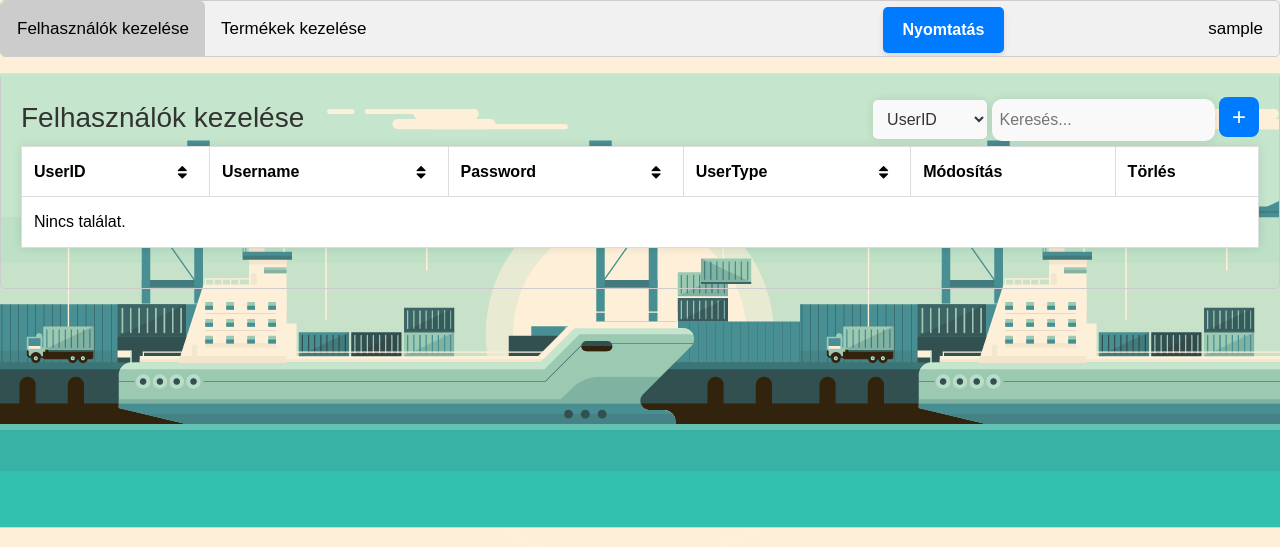
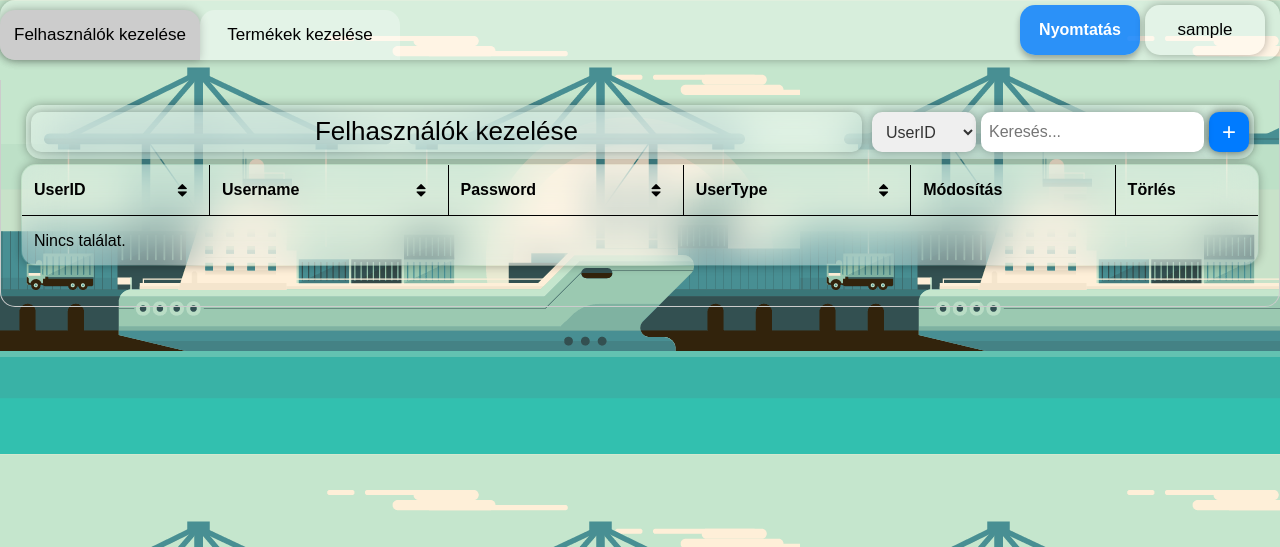
Before and after one commit to lultar/Leltar, a PHP site: page /admin/admin.php in a window 1280 px wide. Shown: the top 547 px of the page. Run offline with PHP 8.4, Linux system fonts and the light colour scheme; the visitor is signed in with stand-in values (Sample User, id 1); data that the repository does not hold is empty.

Commit message:
UI UPDATE big time YAY
this took forever please kill me right now im waititng

please

kill

mee

```diff
--- a/prod/admin/admin.php
+++ b/prod/admin/admin.php
@@ -38,22 +38,29 @@
 
 <!DOCTYPE html>
 <html>
+
 <head>
     <meta name="viewport" content="width=device-width, initial-scale=1">
     <link rel="icon" type="image/x-icon" href="/Leltar/prod/imgs/colored/icons8-quantum-64.png">
     <link rel="stylesheet" href="https://cdnjs.cloudflare.com/ajax/libs/font-awesome/4.7.0/css/font-awesome.min.css">
-    <link href="https://cdn.jsdelivr.net/npm/bootstrap@5.3.3/dist/css/bootstrap.min.css" rel="stylesheet" integrity="sha384-QWTKZyjpPEjISv5WaRU9OFeRpok6YctnYmDr5pNlyT2bRjXh0JMhjY6hW+ALEwIH" crossorigin="anonymous">
+    <link href="https://cdn.jsdelivr.net/npm/bootstrap@5.3.3/dist/css/bootstrap.min.css" rel="stylesheet"
+        integrity="sha384-QWTKZyjpPEjISv5WaRU9OFeRpok6YctnYmDr5pNlyT2bRjXh0JMhjY6hW+ALEwIH" crossorigin="anonymous">
     <link rel="stylesheet" href="styles.css">
 </head>
+
 <body>
     <div class="tab">
-        <button class="tablinks" onclick="changeTab(event, 'Felhasznalo')">Felhasználók kezelése</button>
+        <div class="tabs">
+            <button id="first-tab" class="tablinks" onclick="changeTab(event, 'Felhasznalo')">Felhasználók kezelése</button>
             <button class="tablinks" onclick="changeTab(event, 'Termek')">Termékek kezelése</button>
+        </div>
+        <div class="other-tabs">
             <a class="print" href="print.php">Nyomtatás</a>
             <div class="dropdown" style="float: right;">
-        <button class="tablinks"><?php echo htmlspecialchars($username); ?></button>
+                <button id="user" class="tablinks"><?php echo htmlspecialchars($username); ?></button>
                 <div class="dropdown-content">
                     <a href="/Leltar/prod/logout.php">Kijelentkezés</a>
+                </div>
             </div>
         </div>
     </div>
@@ -84,7 +91,8 @@
                     <th data-column="Users.UserID" data-dir="ASC" class="ths">UserID<i class="fa fa-sort"></i></th>
                     <th data-column="Users.Username" data-dir="ASC" class="ths">Username<i class="fa fa-sort"></i></th>
                     <th data-column="Users.Password" data-dir="ASC" class="ths">Password<i class="fa fa-sort"></i></th>
-                    <th data-column="UserTypes.UserTypeName" data-dir="ASC" class="ths">UserType<i class="fa fa-sort"></i></th>
+                    <th data-column="UserTypes.UserTypeName" data-dir="ASC" class="ths">UserType<i
+                            class="fa fa-sort"></i></th>
                     <th>Módosítás</th>
                     <th>Törlés</th>
                 </tr>
@@ -97,8 +105,11 @@
                     <td><?php echo htmlspecialchars($user['Username']); ?></td>
                     <td><?php echo htmlspecialchars($user['Password']); ?></td>
                     <td><?php echo htmlspecialchars($user['UserTypeName']); ?></td>
-                        <td><button onclick="Modositas(<?php echo $user['UserID']; ?>, '<?php echo htmlspecialchars($user['Username']); ?>', '<?php echo htmlspecialchars($user['Password']); ?>', '<?php echo htmlspecialchars($user['UserTypeID']); ?>')" class="btn btn-primary">Módosítás</button></td>
-                        <td><button onclick="Torles(<?php echo $user['UserID']; ?>)" class="btn btn-danger">Törlés</button></td>
+                    <td><button
+                            onclick="Modositas(<?php echo $user['UserID']; ?>, '<?php echo htmlspecialchars($user['Username']); ?>', '<?php echo htmlspecialchars($user['Password']); ?>', '<?php echo htmlspecialchars($user['UserTypeID']); ?>')"
+                            class="btn btn-primary">Módosítás</button></td>
+                    <td><button onclick="Torles(<?php echo $user['UserID']; ?>)" class="btn btn-danger">Törlés</button>
+                    </td>
                 </tr>
                 <?php endforeach; ?>
                 <?php else: ?>
@@ -133,11 +144,15 @@
                 <tr>
                     <th data-column="Items.ItemID" data-dir="ASC" class="ths">ItemID<i class="fa fa-sort"></i></th>
                     <th data-column="Items.ItemName" data-dir="ASC" class="ths">ItemName<i class="fa fa-sort"></i></th>
-                    <th data-column="Items.Description" data-dir="ASC" class="ths">Description<i class="fa fa-sort"></i></th>
+                    <th data-column="Items.Description" data-dir="ASC" class="ths">Description<i class="fa fa-sort"></i>
+                    </th>
                     <th data-column="Items.Quantity" data-dir="ASC" class="ths">Quantity<i class="fa fa-sort"></i></th>
-                    <th data-column="Items.RealQuantity" data-dir="ASC" class="ths">RealQuantity<i class="fa fa-sort"></i></th>
-                    <th data-column="MeasurementTypes.MeasurementType" data-dir="ASC" class="ths">MeasurementType<i class="fa fa-sort"></i></th>
-                    <th data-column="Shelves.ShelfName" data-dir="ASC" class="ths">ShelfName<i class="fa fa-sort"></i></th>
+                    <th data-column="Items.RealQuantity" data-dir="ASC" class="ths">RealQuantity<i
+                            class="fa fa-sort"></i></th>
+                    <th data-column="MeasurementTypes.MeasurementType" data-dir="ASC" class="ths">MeasurementType<i
+                            class="fa fa-sort"></i></th>
+                    <th data-column="Shelves.ShelfName" data-dir="ASC" class="ths">ShelfName<i class="fa fa-sort"></i>
+                    </th>
                     <th>Módosítás</th>
                     <th>Törlés</th>
                 </tr>
@@ -153,8 +168,11 @@
                     <td><?php echo htmlspecialchars($product['RealQuantity']); ?></td>
                     <td><?php echo htmlspecialchars($product['MeasurementType']); ?></td>
                     <td><?php echo htmlspecialchars($product['ShelfName']); ?></td>
-                            <td><button onclick="showEditProductModal(<?php echo $product['ItemID']; ?>, '<?php echo htmlspecialchars($product['ItemName']); ?>', '<?php echo htmlspecialchars($product['Description']); ?>', <?php echo $product['Quantity']; ?>, <?php echo $product['RealQuantity']; ?>, '<?php echo htmlspecialchars($product['MeasurementType']); ?>', '<?php echo htmlspecialchars($product['ShelfName']); ?>')" class="btn btn-primary">Módosítás</button></td>
-                            <td><button onclick="deleteProduct(<?php echo $product['ItemID']; ?>)" class="btn btn-danger">Törlés</button></td>
+                    <td><button
+                            onclick="showEditProductModal(<?php echo $product['ItemID']; ?>, '<?php echo htmlspecialchars($product['ItemName']); ?>', '<?php echo htmlspecialchars($product['Description']); ?>', <?php echo $product['Quantity']; ?>, <?php echo $product['RealQuantity']; ?>, '<?php echo htmlspecialchars($product['MeasurementType']); ?>', '<?php echo htmlspecialchars($product['ShelfName']); ?>')"
+                            class="btn btn-primary">Módosítás</button></td>
+                    <td><button onclick="deleteProduct(<?php echo $product['ItemID']; ?>)"
+                            class="btn btn-danger">Törlés</button></td>
                 </tr>
                 <?php endforeach; ?>
                 <?php else: ?>
@@ -167,7 +185,8 @@
     </div>
 
     <!-- Modal -->
-    <div class="modal fade" id="editModal" tabindex="-1" role="dialog" aria-labelledby="editModalLabel" aria-hidden="true">
+    <div class="modal fade" id="editModal" tabindex="-1" role="dialog" aria-labelledby="editModalLabel"
+        aria-hidden="true">
         <div class="modal-dialog" role="document">
             <div class="modal-content">
                 <div class="modal-header">
@@ -188,14 +207,16 @@
                     </form>
                 </div>
                 <div class="modal-footer">
-                    <button type="button" class="btn btn-secondary" data-dismiss="modal" onclick="closeModal()">Mégse</button>
+                    <button type="button" class="btn btn-secondary" data-dismiss="modal"
+                        onclick="closeModal()">Mégse</button>
                     <button type="button" class="btn btn-primary" onclick="updateUser()">Mentés</button>
                 </div>
             </div>
         </div>
     </div>
 
-    <div class="modal fade" id="rogzitModal" tabindex="-1" role="dialog" aria-labelledby="rogzitModalLabel" aria-hidden="true">
+    <div class="modal fade" id="rogzitModal" tabindex="-1" role="dialog" aria-labelledby="rogzitModalLabel"
+        aria-hidden="true">
         <div class="modal-dialog" role="document">
             <div class="modal-content">
                 <div class="modal-header">
@@ -216,7 +237,8 @@
                     </form>
                 </div>
                 <div class="modal-footer">
-                    <button type="button" class="btn btn-secondary" data-dismiss="modal" onclick="closeModal()">Mégse</button>
+                    <button type="button" class="btn btn-secondary" data-dismiss="modal"
+                        onclick="closeModal()">Mégse</button>
                     <button type="button" class="btn btn-primary" onclick="rogzit()">Hozzáadás</button>
                 </div>
             </div>
@@ -224,7 +246,8 @@
     </div>
 
     <!-- Modal for editing products -->
-    <div class="modal fade" id="editProductModal" tabindex="-1" role="dialog" aria-labelledby="editProductModalLabel" aria-hidden="true">
+    <div class="modal fade" id="editProductModal" tabindex="-1" role="dialog" aria-labelledby="editProductModalLabel"
+        aria-hidden="true">
         <div class="modal-dialog" role="document">
             <div class="modal-content">
                 <div class="modal-header">
@@ -251,7 +274,8 @@
                     </form>
                 </div>
                 <div class="modal-footer">
-                    <button type="button" class="btn btn-secondary" data-dismiss="modal" onclick="closeModal()">Mégse</button>
+                    <button type="button" class="btn btn-secondary" data-dismiss="modal"
+                        onclick="closeModal()">Mégse</button>
                     <button type="button" class="btn btn-primary" onclick="updateProduct()">Mentés</button>
                 </div>
             </div>
@@ -259,7 +283,8 @@
     </div>
 
     <!-- Modal for adding products -->
-    <div class="modal fade" id="addProductModal" tabindex="-1" role="dialog" aria-labelledby="addProductModalLabel" aria-hidden="true">
+    <div class="modal fade" id="addProductModal" tabindex="-1" role="dialog" aria-labelledby="addProductModalLabel"
+        aria-hidden="true">
         <div class="modal-dialog" role="document">
             <div class="modal-content">
                 <div class="modal-header">
@@ -285,7 +310,8 @@
                     </form>
                 </div>
                 <div class="modal-footer">
-                    <button type="button" class="btn btn-secondary" data-dismiss="modal" onclick="closeModal()">Mégse</button>
+                    <button type="button" class="btn btn-secondary" data-dismiss="modal"
+                        onclick="closeModal()">Mégse</button>
                     <button type="button" class="btn btn-primary" onclick="addProduct()">Hozzáadás</button>
                 </div>
             </div>
@@ -293,7 +319,9 @@
     </div>
     <script src="https://code.jquery.com/jquery-3.5.1.min.js"></script>
     <script src="https://maxcdn.bootstrapcdn.com/bootstrap/4.5.2/js/bootstrap.min.js"></script>
-    <script src="https://cdn.jsdelivr.net/npm/bootstrap@5.3.3/dist/js/bootstrap.bundle.min.js" integrity="sha384-YvpcrYf0tY3lHB60NNkmXc5s9fDVZLESaAA55NDzOxhy9GkcIdslK1eN7N6jIeHz" crossorigin="anonymous"></script>
+    <script src="https://cdn.jsdelivr.net/npm/bootstrap@5.3.3/dist/js/bootstrap.bundle.min.js"
+        integrity="sha384-YvpcrYf0tY3lHB60NNkmXc5s9fDVZLESaAA55NDzOxhy9GkcIdslK1eN7N6jIeHz" crossorigin="anonymous">
+    </script>
 
     <script>
     function changeTab(evt, cityName) {
@@ -450,7 +478,8 @@
             }
         };
 
-            var data = 'username=' + encodeURIComponent(username) + '&password=' + encodeURIComponent(password) + '&user_type=' + encodeURIComponent(userType);
+        var data = 'username=' + encodeURIComponent(username) + '&password=' + encodeURIComponent(password) +
+            '&user_type=' + encodeURIComponent(userType);
 
         xhr.send(data);
     }
@@ -497,11 +526,11 @@
         document.getElementById('addProductForm').submit();
     }
 
-        document.addEventListener("DOMContentLoaded", function () {
+    document.addEventListener("DOMContentLoaded", function() {
         function fetchUsers(orderColumn, orderDir) {
             const xhr = new XMLHttpRequest();
             xhr.open('GET', `fetch_users.php?orderColumn=${orderColumn}&orderDir=${orderDir}`, true);
-                xhr.onload = function () {
+            xhr.onload = function() {
                 if (xhr.status === 200) {
                     const users = JSON.parse(xhr.responseText);
                     renderUserTable(users);
@@ -514,7 +543,7 @@
         function fetchItems(orderColumn, orderDir) {
             const xhr = new XMLHttpRequest();
             xhr.open('GET', `fetch_items.php?orderColumn=${orderColumn}&orderDir=${orderDir}`, true);
-                xhr.onload = function () {
+            xhr.onload = function() {
                 if (xhr.status === 200) {
                     const items = JSON.parse(xhr.responseText);
                     renderItemTable(items);
@@ -590,7 +619,7 @@
         }
 
         document.querySelectorAll("th[data-column]").forEach(th => {
-                th.addEventListener("click", function () {
+            th.addEventListener("click", function() {
                 const orderColumn = this.getAttribute("data-column");
                 const currentDir = this.getAttribute("data-dir");
                 const newDir = currentDir === "ASC" ? "DESC" : "ASC";
@@ -607,9 +636,9 @@
         fetchUsers("Users.UserID", "ASC");
         fetchItems("Items.ItemID", "ASC");
     });
-
     </script>
 </body>
+
 </html>
 
 <?php
--- a/prod/admin/styles.css
+++ b/prod/admin/styles.css
@@ -10,10 +10,10 @@
 body {
     line-height: 1.6;
     font-family: Arial, sans-serif;
-    background-image: url('/Leltar/prod/imgs/bacground.gif');
+    background-image: url('/Leltar/prod/imgs/background.gif');
     background-color: #feefd8;
-    background-repeat: repeat-x;
-    color: #333;
+    background-repeat: repeat;
+    color: rgba(255, 255, 255, 0.2);
 }
 
 /* Center the content */
@@ -30,27 +30,61 @@ h1 {
     font-size: 2.5em;
     margin-bottom: 20px;
     text-align: center;
+    border-radius: 15px;
 }
 
 /* Style the tab */
 .tab {
-    overflow: hidden;
-    border: 1px solid #ccc;
-    background-color: #f1f1f1;
+    display: flex;
+    background-color: rgba(255, 255, 255, 0.3);
     margin-bottom: 20px;
-    border-radius: 5px;
+    border-radius: 15px;
+    box-shadow: 0 0 10px rgba(0, 0, 0, 0.3);
+    flex-direction: row;
+    flex-wrap: wrap;
+    align-content: center;
+    justify-content: space-between;
+    align-items: center;
+    height: 60px;
+}
+
+.tabs {
+    display: flex;
+    align-content: flex-end;
+    flex-wrap: wrap;
+    flex-direction: row;
+    align-items: flex-end;
+    justify-content: center;
+    height: 60px;
+}
+
+.other-tabs {
+    display: flex;
+    align-content: center;
+    flex-wrap: wrap;
+    flex-direction: row;
+    align-items: center;
+    justify-content: center;
 }
 
 .tab button {
-    background-color: inherit;
-    float: left;
+    display: flex;
     border: none;
     outline: none;
+    justify-content: center;
+    align-items: center;
+    align-content: center;
     cursor: pointer;
-    padding: 14px 16px;
+    width:  200px;
+    height: 50px;
     transition: 0.3s;
     font-size: 17px;
-    border-radius: 5px 5px 0 0;
+    border-radius: 15px 15px 0 0;
+    background-color: rgba(255, 255, 255, 0.3);
+}
+
+#first-tab {
+    border-radius: 15px 15px 0 15px;
 }
 
 .tab button:hover {
@@ -59,6 +93,7 @@ h1 {
 
 .tab button.active {
     background-color: #ccc;
+    box-shadow: 0 0 10px rgba(0, 0, 0, 0.3);
 }
 
 .tabcontent {
@@ -66,7 +101,7 @@ h1 {
     padding: 20px;
     border: 1px solid #ccc;
     border-top: none;
-    border-radius: 0 0 5px 5px;
+    border-radius: 0 0 15px 15px;
 }
 
 /* Table styles */
@@ -75,15 +110,20 @@ h1 {
     border-collapse: collapse;
     margin-bottom: 20px;
     font-size: 16px;
-    box-shadow: 0 0 10px rgba(0, 0, 0, 0.1);
+    box-shadow: 0 0 10px rgba(0, 0, 0, 0.3);
+    border-radius: 15px;
+    backdrop-filter: blur(20px);
+    overflow: hidden;
+    border: 1px solid black;
 }
 
 .table th,
 .table td {
-    border: 1px solid #ddd;
+    border: 1px solid black;
     padding: 12px;
     text-align: left;
     vertical-align: middle;
+    background-color: rgba(255, 255, 255, 0.3);
 }
 
 .table tbody tr {
@@ -132,12 +172,13 @@ h1 {
     color: #333;
     padding: 10px;
     border: none;
-    border-bottom: 1px solid #ddd;
-    background-color: #555;
+    border-bottom: 1px solid black;
+    background-color: rgba(85, 85, 85, 0.2);
     transition: background-color 0.2s ease;
+    box-shadow: 0 0 10px rgba(0, 0, 0, 0.3);
 }
 .ths:hover, th:hover {
-    background-color: #e9e9e9;
+    background-color: rgba(255, 255, 255, 0.7);
     cursor: pointer;
 }
 .ths i {
@@ -260,23 +307,56 @@ h1 {
 
 .user-management-container {
     display: flex;
+    text-align: center;
+    justify-content: space-between;
+    align-items: center;
+    align-content: center;
+    flex-wrap: wrap;
+    flex-direction: row;
+    padding: 5px;
+    margin: 5px;
+    border-radius: 15px;
+    background-color: rgba(255, 255, 255, 0.3);
+    box-shadow: 0 0 10px rgba(0, 0, 0, 0.3);
+    backdrop-filter: blur(20px);
+}
+
+.user-management-title {
+    white-space: nowrap;
+    margin-bottom: 0px;
+    min-width: 280px;
+    display: flex;
+    font-size: 26px;
+    height: 40px;
+    color: black;
+    flex: 1;
+    box-shadow: 0 0 10px rgba(0, 0, 0, 0.3);
+    border-radius: 10px;
+    backdrop-filter: blur(20px);
+    align-content: center;
+    flex-wrap: wrap;
+    justify-content: center;
     align-items: center;
 }
 
-.user-management-title {
-    flex: 1;
+#user {
+    width: 120px;
+    margin-right: 5px;
+    margin-left: 5px;
+    border-radius: 15PX;
+    box-shadow: 0 0 10px rgba(0, 0, 0, 0.3);
 }
 
 #KeresSelect, #TKeresSelect {
     font-size: 16px;
     font-family: Arial, sans-serif;
     color: #333;
-    padding: 10px;
+    height: 40px;
+    padding-left: 10px;
     border: none;
-    border-radius: 5px;
-    background-color: #f9f9f9;
-    box-shadow: 0 0 10px rgba(0, 0, 0, 0.1);
+    border-radius: 10px;
     transition: background-color 0.2s ease;
+    box-shadow: 0 0 10px rgba(0, 0, 0, 0.3);
 }
 #KeresSelect:hover, #TKeresSelect:hover {
     background-color: #e9e9e9;
@@ -293,10 +373,14 @@ h1 {
     padding: 8px;
     border: none;
     border-radius: 10px;
-    background-color: #f9f9f9;
-    box-shadow: 0 0 10px rgba(0, 0, 0, 0.1);
-    margin-bottom: 5px;
+    margin-top: 2px;
+    margin-bottom: 2px;
     transition: background-color 0.2s ease;
+    backdrop-filter: blur(10px);
+    margin-right: 5px;
+    margin-left: 5px;
+    height: 40px;
+    box-shadow: 0 0 10px rgba(0, 0, 0, 0.3);
 }
 .searchbar:hover {
     background-color: #e9e9e9;
@@ -307,19 +391,29 @@ h1 {
 }
 
 .add-user-button-container {
+    display: flex;
+    text-align: center;
+    flex-wrap: wrap;
+    flex-direction: row;
+    align-content: center;
+    justify-content: space-around;
+    align-items: center;
     margin-left: 10px;
+    padding: 0px;
+    border-radius: 15px;
 }
 
 .add-user-button {
     background-color: #007bff;
     color: #fff;
     border: none;
-    border-radius: 8px;
+    border-radius: 10px;
     width: 40px;
     height: 40px;
     font-size: 24px;
     cursor: pointer;
     transition: background-color 0.3s ease;
+    box-shadow: 0 0 10px rgba(0, 0, 0, 0.6);
 }
 
 .add-user-button:hover {
@@ -349,21 +444,26 @@ h1 {
     display: flex;
     align-items: center;
     margin-left: auto;
+    background-color: rgba(255, 255, 255, 0.2);
+    border-radius: 15px;
+    box-shadow: 0 0 10px rgba(0, 0, 0, 0.3);
 }
 
 .dropdown {
     position: relative;
     display: inline-block;
+    margin-right: 10px;
+    border-radius: 15px;
 }
 
 .dropdown-content {
     display: none;
     position: absolute;
-    background-color: #f9f9f9;
     min-width: 160px;
     z-index: 1;
-    box-shadow: 0 8px 16px 0 rgba(0,0,0,0.2);
     right: 0;
+    border-radius: 15px;
+    backdrop-filter: blur(30px);
 }
 
 .dropdown-content a {
@@ -394,31 +500,33 @@ h1 {
 }
 
 .print {
-    margin-left: 500px;
-    margin-top: 6px;
-    display: inline-block;
-    padding: 10px 20px;
+    display: flex;
+    justify-content: center;
+    text-align: center;
+    align-items: center;
+    flex-wrap: nowrap;
+    flex-direction: row;
+    height: 50px;
+    width: 120px;
     font-size: 16px;
     font-weight: bold;
     color: #fff;
-    background-color: #007bff;
+    background-color: rgba(0, 123, 255,0.8);
     border: none;
-    border-radius: 5px;
+    border-radius: 15px;
     cursor: pointer;
     text-align: center;
     text-decoration: none;
-    box-shadow: 0 4px 6px rgba(0, 0, 0, 0.1);
+    box-shadow: 0 4px 6px rgba(0, 0, 0, 0.3);
     transition: background-color 0.3s, transform 0.3s, box-shadow 0.3s;
 }
 
 .print:hover {
-    background-color: #0056b3;
-    transform: translateY(-2px);
-    box-shadow: 0 6px 8px rgba(0, 0, 0, 0.15);
+    background-color: rgba(0, 123, 255,1);
+    box-shadow: 0 6px 8px rgba(0, 0, 0, 0.6);
 }
 
 .print:active {
-    background-color: #004080;
-    transform: translateY(0);
-    box-shadow: 0 4px 6px rgba(0, 0, 0, 0.1);
+    background-color: rgba(0, 123, 255,1);
+    box-shadow: 0 4px 6px rgba(0, 0, 0, 1);
 }
--- a/prod/login.css
+++ b/prod/login.css
@@ -1,8 +1,9 @@
 body {
     font-family: Arial, sans-serif;
-    background-image: url('/Leltar/prod/imgs/bacground.gif');
+    background-image: url('/Leltar/prod/imgs/background.gif');
     background-color: #feefd8;
     background-repeat: repeat-x;
+    background-size: cover;
     display: flex;
     justify-content: center;
     align-items: center;
--- a/prod/user/user.php
+++ b/prod/user/user.php
@@ -16,8 +16,8 @@
     <meta name="viewport" content="width=device-width, initial-scale=1.0">
     <link rel="icon" type="image/x-icon" href="/Leltar/prod/imgs/colored/icons8-quantum-64.png">
     <title>Dashboard</title>
+    <link rel="stylesheet" href="https://maxcdn.bootstrapcdn.com/bootstrap/4.5.2/css/bootstrap.min.css">
     <link rel="stylesheet" href="styles.css">
-    <link rel="stylesheet" href="https://maxcdn.bootstrapcdn.com/bootstrap/4.5.2/css/bootstrap.min.css">
     <style>
         /* Spinner styles */
         .spinner {
```
Also changed, not shown: other parts of prod/admin/styles.css (+32 -19 lines), prod/admin/print.php (+22 -2 lines), prod/user/styles.css (+65 -6 lines), prod/imgs/bacground.gif (deleted), prod/imgs/background.gif (added). Lines whose indentation alone changed are shown as unchanged.
